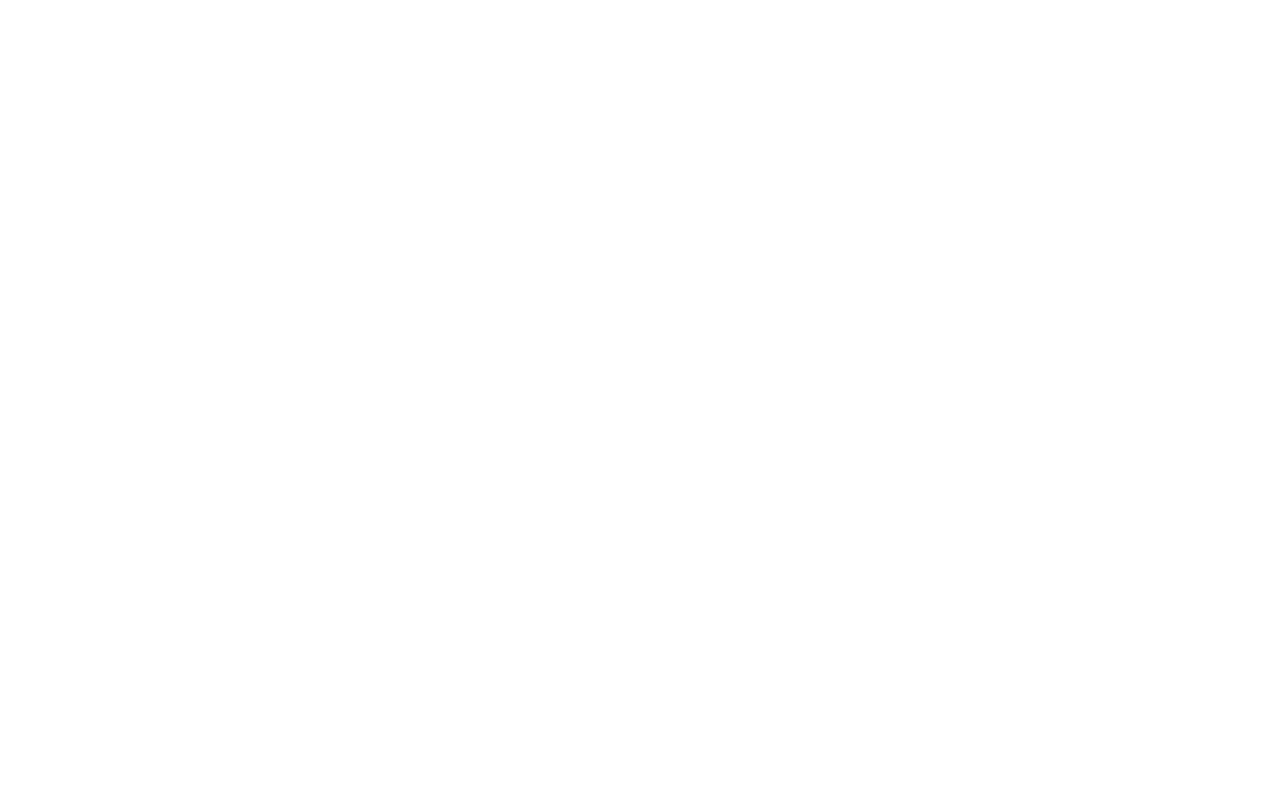
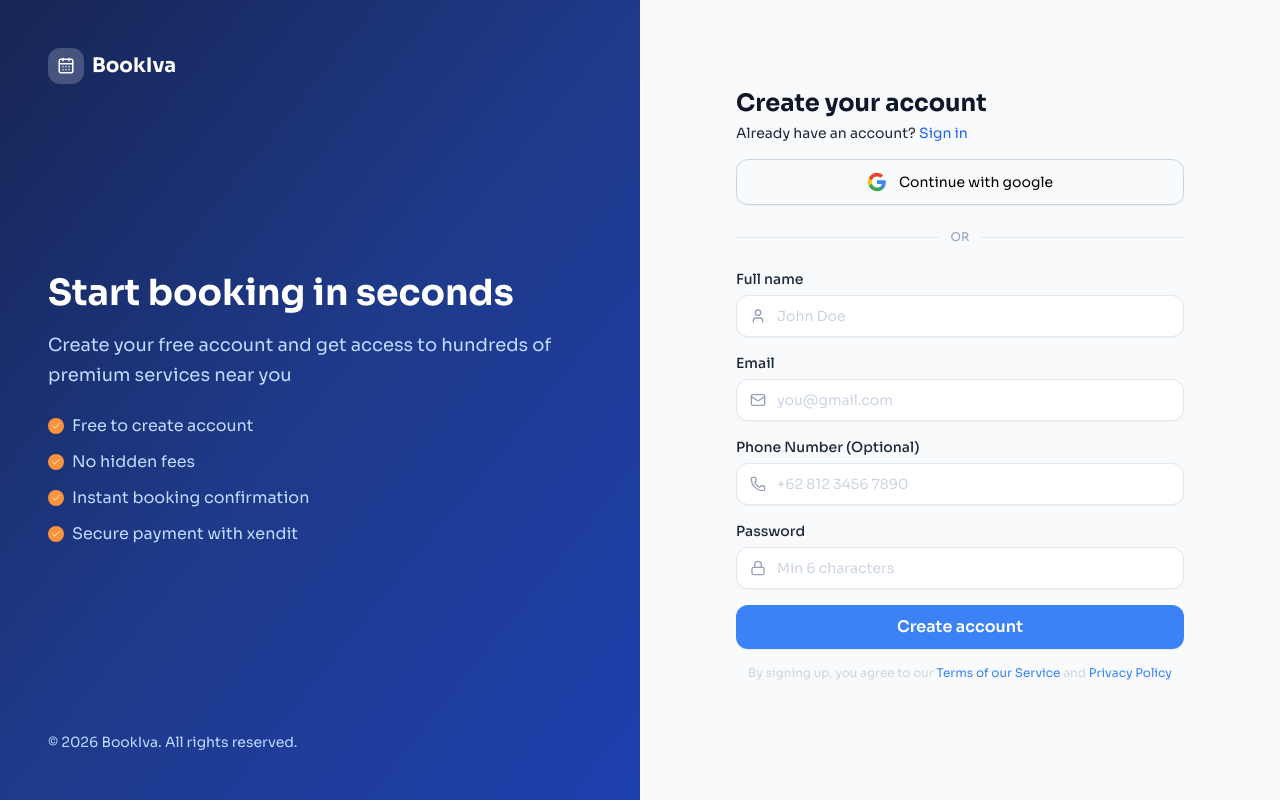
Before and after one commit to zriqxnn12/bookiva-fe, a React (Vite) app: page /register in a window 1280 px wide. Before the commit this address had no page. Built offline with nearby package versions, Linux system fonts and the light colour scheme.

Commit message:
add register page

```diff
--- a/src/App.jsx
+++ b/src/App.jsx
@@ -1,6 +1,7 @@
 import { HelmetProvider } from "react-helmet-async";
 import HomePage from "./pages/HomePage";
 import { BrowserRouter, Route, Routes } from "react-router-dom";
+import Register from "./pages/Register";
 
 function App() {
   return (
@@ -9,6 +10,7 @@
         <HelmetProvider>
           <Routes>
             <Route path="/" element={<HomePage />} />
+            <Route path="/register" element={<Register />} />
           </Routes>
         </HelmetProvider>
       </BrowserRouter>
--- a/src/index.css
+++ b/src/index.css
@@ -12,10 +12,16 @@
 }
 
 @layer components {
+  .btn-primary {
+    @apply bg-blue-500 hover:bg-blue-600 text-white font-semibold px-6 py-2.5 rounded-xl transition-all duration-100 shadow-sm hover:shadow-md;
+  }
   .card {
     @apply bg-white rounded-2xl shadow-sm border bg-slate-100;
   }
   .badge {
     @apply inline-flex items-center gap-1 px-2.5 py-1 rounded-full text-xs font-semibold;
   }
+  .input {
+    @apply w-full px-4 py-2.5 border border-slate-200 rounded-xl text-sm bg-white placeholder-slate-300 focus-within:outline-none focus:ring-2 focus:ring-blue-200 shadow-sm;
+  }
 }
--- /dev/null
+++ b/src/pages/Register.jsx
@@ -0,0 +1,212 @@
+import {
+  CalendarDays,
+  Check,
+  Eye,
+  EyeOff,
+  Lock,
+  Mail,
+  Phone,
+  User,
+} from "lucide-react";
+import React, { useState } from "react";
+import { Helmet } from "react-helmet-async";
+import { Link } from "react-router-dom";
+
+function Register() {
+  return (
+    <>
+      <Helmet>
+        <title>BookIva - Register</title>
+
+        <meta property="og:title" content="BookIva - Register" />
+        <meta property="og:description" content="BookIva - Register" />
+      </Helmet>
+
+      <div className="min-h-screen flex bg-slate-50">
+        {/* left side */}
+        <div className="hidden flex-col lg:flex lg:w-1/2 bg-gradient-to-br from-blue-950 via-blue-900 to-blue-800 relative overflow-hidden justify-between p-12 text-white">
+          <div className="relative">
+            <Link to="/" className="flex items-center gap-2">
+              <div className="w-9 h-9 rounded-xl bg-white/20 flex items-center justify-center">
+                <CalendarDays size={18} className="text-white" />
+              </div>
+              <span className="text-xl font-bold">BookIva</span>
+            </Link>
+          </div>
+          <div className="relative">
+            <h2 className="text-4xl font-bold leading-tight mb-4">
+              Start booking in seconds
+            </h2>
+            <p className="text-lg leading-relaxed text-blue-200">
+              Create your free account and get access to hundreds of premium
+              services near you
+            </p>
+            <ul className="mt-6 space-y-3 text-blue-200">
+              <li className="flex items-center gap-2">
+                <span className="w-4 h-4 rounded-full bg-orange-400 flex items-center justify-center">
+                  <Check size={12} className="text-white w-2.5 h-2.5" />
+                </span>
+                Free to create account
+              </li>
+              <li className="flex items-center gap-2">
+                <span className="w-4 h-4 rounded-full bg-orange-400 flex items-center justify-center">
+                  <Check size={12} className="text-white w-2.5 h-2.5" />
+                </span>
+                No hidden fees
+              </li>
+              <li className="flex items-center gap-2">
+                <span className="w-4 h-4 rounded-full bg-orange-400 flex items-center justify-center">
+                  <Check size={12} className="text-white w-2.5 h-2.5" />
+                </span>
+                Instant booking confirmation
+              </li>
+              <li className="flex items-center gap-2">
+                <span className="w-4 h-4 rounded-full bg-orange-400 flex items-center justify-center">
+                  <Check size={12} className="text-white w-2.5 h-2.5" />
+                </span>
+                Secure payment with xendit
+              </li>
+            </ul>
+          </div>
+          <div className="relative text-sm text-blue-200">
+            © 2026 BookIva. All rights reserved.
+          </div>
+        </div>
+
+        {/* right side */}
+        <div className="flex-1 flex items-center justify-center p-6 sm:p-12">
+          <div className="w-full max-w-md">
+            <div className="mb-8">
+              <Link to="/" className="flex items-center gap-2 lg:hidden mb-8">
+                <div className="w-9 h-9 rounded-xl bg-gradient-to-br from-blue-950 via-blue-900 to-blue-800 flex items-center justify-center">
+                  <CalendarDays size={18} className="text-white" />
+                </div>
+                <span className="text-xl font-bold text-slate-900">
+                  Book<span className="text-blue-700">Iva</span>
+                </span>
+              </Link>
+              <h1 className="text-2xl font-bold text-slate-900">
+                Create your account
+              </h1>
+              <p className="text-sm text-slate-800 mt-1">
+                Already have an account?{" "}
+                <Link to="/login" className="text-blue-600 hover:text-blue-700">
+                  Sign in
+                </Link>
+              </p>
+              <button className="w-full flex items-center justify-center gap-3 px-4 py-3 border border-slate-300 rounded-xl mt-4 text-sm hover:bg-slate-100 transition-all shadow-sm mb-6">
+                <svg className="w-5 h-5" viewBox="0 0 24 24">
+                  <path
+                    fill="#4285F4"
+                    d="M22.56 12.25c0-.78-.07-1.53-.2-2.25H12v4.26h5.92c-.26 1.37-1.04 2.53-2.21 3.31v2.77h3.57c2.08-1.92 3.28-4.74 3.28-8.09z"
+                  />
+                  <path
+                    fill="#34A853"
+                    d="M12 23c2.97 0 5.46-.98 7.28-2.66l-3.57-2.77c-.98.66-2.23 1.06-3.71 1.06-2.86 0-5.29-1.93-6.16-4.53H2.18v2.84C3.99 20.53 7.7 23 12 23z"
+                  />
+                  <path
+                    fill="#FBBC05"
+                    d="M5.84 14.09c-.22-.66-.35-1.36-.35-2.09s.13-1.43.35-2.09V7.07H2.18C1.43 8.55 1 10.22 1 12s.433.45 1.18 4.93l2.85-2.22.81-.62z"
+                  />
+                  <path
+                    fill="#EA4335"
+                    d="M12 5.38c1.62 0 3.06.56 4.21 1.64l3.15-3.15C17.45 2.09 14.97 1 12 1 7.7 1 3.99 3.47 2.18 7.07l3.66 2.84c.87-2.6 3.3-4.53 6.16-4.53z"
+                  />
+                </svg>
+                Continue with google
+              </button>
+
+              <div className="flex items-center gap-3 mb-6">
+                <div className="flex-1 h-px bg-slate-200"></div>
+                <span className="text-xs text-slate-400">OR</span>
+                <div className="flex-1 h-px bg-slate-200"></div>
+              </div>
+
+              <form action="#" className="space-y-4">
+                <div>
+                  <label className="text-sm font-medium text-slate-800 mb-1.5 block">
+                    Full name
+                  </label>
+                  <div className="relative">
+                    <User
+                      size={16}
+                      className="absolute left-3.5 top-1/2 -translate-y-1/2 text-slate-400"
+                    />
+                    <input
+                      type="text"
+                      className="input pl-10"
+                      placeholder="John Doe"
+                      required
+                    />
+                  </div>
+                </div>
+                <div>
+                  <label className="text-sm font-medium text-slate-800 mb-1.5 block">
+                    Email
+                  </label>
+                  <div className="relative">
+                    <Mail
+                      size={16}
+                      className="absolute left-3.5 top-1/2 -translate-y-1/2 text-slate-400"
+                    />
+                    <input
+                      type="email"
+                      className="input pl-10"
+                      placeholder="you@gmail.com"
+                      required
+                    />
+                  </div>
+                </div>
+                <div>
+                  <label className="text-sm font-medium text-slate-800 mb-1.5 block">
+                    Phone Number (Optional)
+                  </label>
+                  <div className="relative">
+                    <Phone
+                      size={16}
+                      className="absolute left-3.5 top-1/2 -translate-y-1/2 text-slate-400"
+                    />
+                    <input
+                      type="phone"
+                      className="input pl-10"
+                      placeholder="+62 812 3456 7890"
+                      required
+                    />
+                  </div>
+                </div>
+                <div>
+                  <label className="text-sm font-medium text-slate-800 mb-1.5 block">
+                    Password
+                  </label>
+                  <div className="relative">
+                    <Lock
+                      size={16}
+                      className="absolute left-3.5 top-1/2 -translate-y-1/2 text-slate-400"
+                    />
+                    <input
+                      type="password"
+                      className="input pl-10"
+                      placeholder="Min 6 characters"
+                      required
+                    />
+                  </div>
+                </div>
+                <button type="submit" className="btn-primary w-full mt-2">
+                  Create account
+                </button>
+              </form>
+
+              <p className="text-center text-xs text-slate-300 mt-4">
+                By signing up, you agree to our{" "}
+                <span className="text-blue-500">Terms of our Service</span> and{" "}
+                <span className="text-blue-500">Privacy Policy</span>
+              </p>
+            </div>
+          </div>
+        </div>
+      </div>
+    </>
+  );
+}
+
+export default Register;
```
